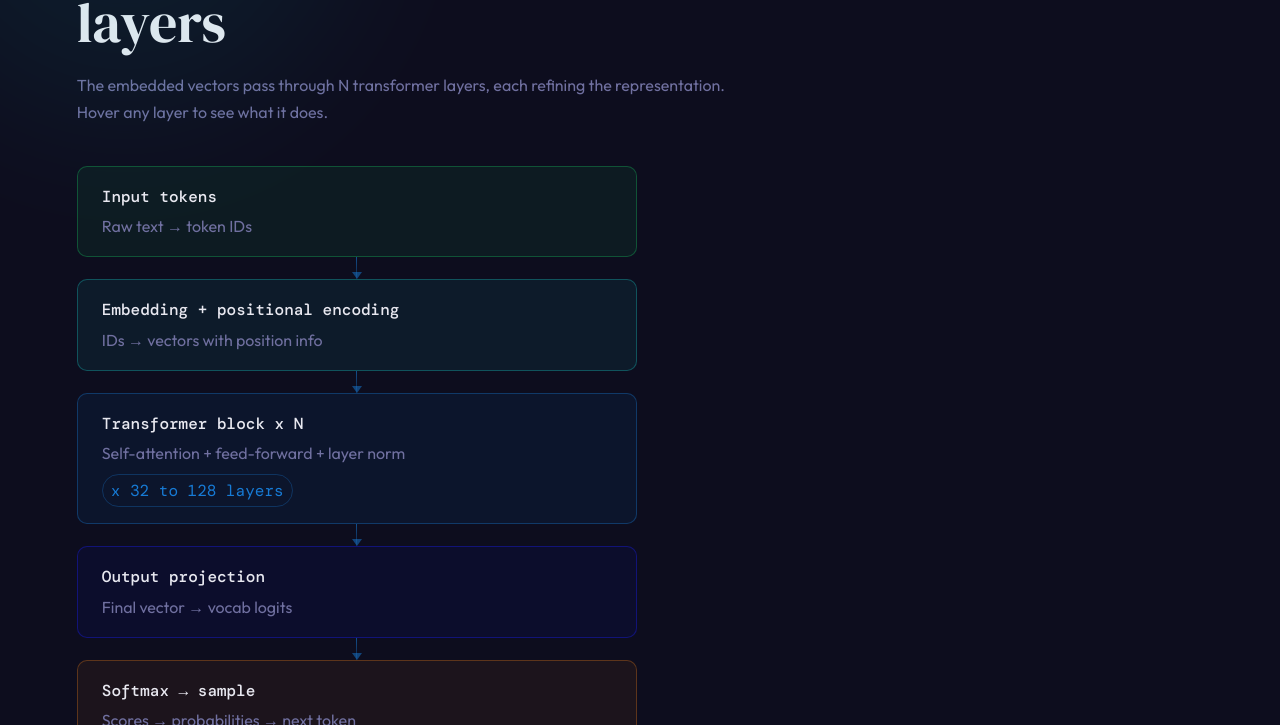
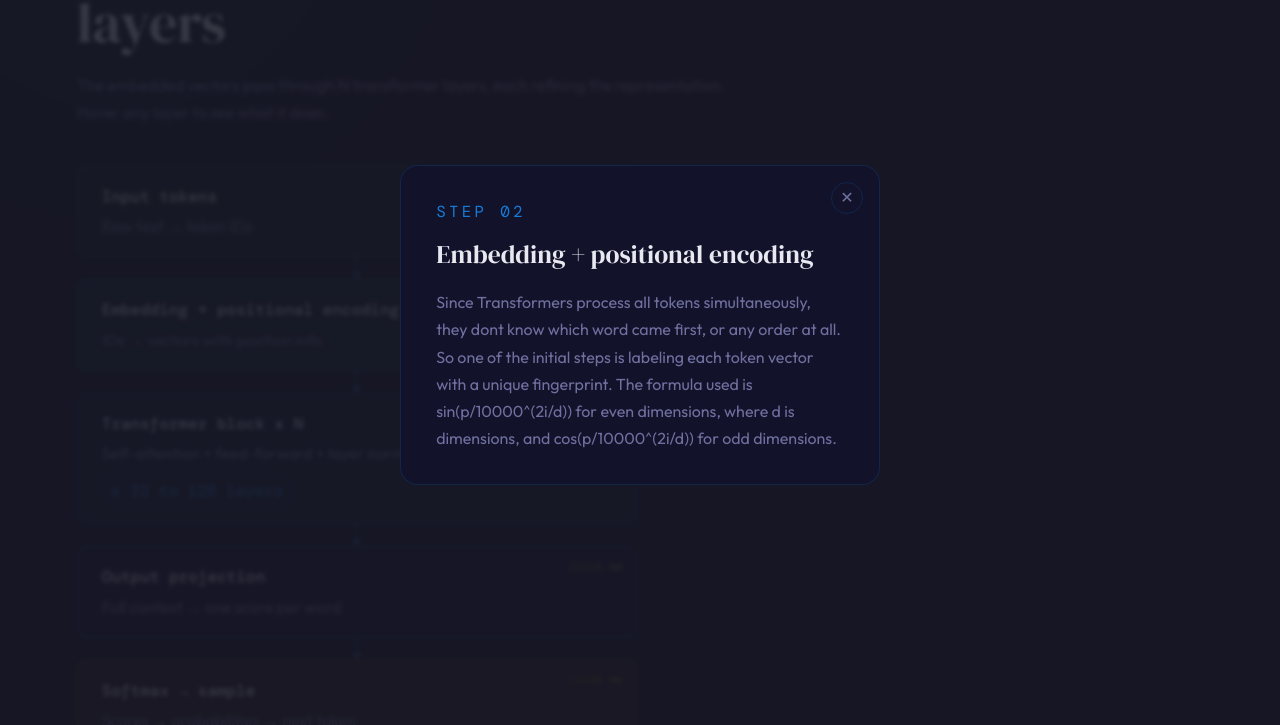
Before and after one commit to bluelijah/How-LLMs-Work, a plain HTML site: page index.html in a window 1280 px wide. Both pictures are taken after a click on the element 356 px from the left and 3127 px from the top of the page. Shown: the part 2802-3527 px from the top of the page. Drawn offline with nearby package versions, Linux system fonts and the light colour scheme; a web font is replaced by a local one.

Commit message:
section 4 completely up to date

```diff
--- a/index.html
+++ b/index.html
@@ -376,7 +376,6 @@ nav {
   transition: transform 0.2s, box-shadow 0.2s;
   position: relative;
 }
-.arch-layer:hover { transform: translateX(6px); }
 
 .arch-layer.blue  { background:rgba(23,123,214,0.08); border-color:rgba(23,123,214,0.35); }
 .arch-layer.indigo{ background:rgba(23,28,214,0.08);  border-color:rgba(23,28,214,0.45);  }
@@ -425,23 +424,76 @@ nav {
   white-space: nowrap;
 }
 
-.arch-tooltip {
+/* ── ARCH OVERLAY ───────────────────────────────────────── */
+.arch-overlay {
   display: none;
-  position: absolute;
-  left: calc(100% + 16px);
-  top: 0;
-  width: 220px;
+  position: fixed;
+  inset: 0;
+  z-index: 200;
+  background: rgba(25, 25, 38, 0.85);
+  backdrop-filter: blur(2px);
+  align-items: center;
+  justify-content: center;
+  padding: 2rem;
+}
+.arch-overlay.open { display: flex; }
+.arch-overlay-card {
   background: var(--surface2);
   border: 1px solid var(--border);
-  border-radius: var(--r);
-  padding: 0.9rem 1rem;
+  border-radius: var(--r-lg);
+  padding: 2rem 2.2rem;
+  max-width: 480px;
+  width: 100%;
+  position: relative;
+}
+.arch-overlay-num {
+  font-family: 'DM Mono', monospace;
+  font-size: 1rem;
+  color: var(--blue);
+  letter-spacing: 0.2em;
+  margin-bottom: 0.5rem;
+}
+.arch-overlay-title {
+  font-family: 'DM Serif Display', serif;
+  font-size: 1.6rem;
+  color: var(--text);
+  margin-bottom: 0.8rem;
+}
+.arch-overlay-desc {
   font-size: 1rem;
   color: var(--muted);
-  line-height: 1.6;
-  z-index: 10;
+  line-height: 1.7;
+  max-width: none;
+}
+.arch-overlay-close {
+  position: absolute;
+  top: 1rem; right: 1rem;
+  background: none;
+  border: 1px solid var(--border);
+  border-radius: 50%;
+  width: 32px; height: 32px;
+  color: var(--muted);
+  font-size: 1rem;
+  cursor: pointer;
+  display: flex;
+  align-items: center;
+  justify-content: center;
+  transition: border-color 0.2s, color 0.2s;
+}
+.arch-overlay-close:hover { border-color: var(--blue); color: var(--text); }
+
+.arch-tap-hint {
+  position: absolute;
+  top: 0.6rem;
+  right: 0.8rem;
+  font-family: 'DM Mono', monospace;
+  font-size: 0.7rem;
+  color: var(--yellow);
+  opacity: 0.6;
   pointer-events: none;
 }
-.arch-layer:hover .arch-tooltip { display: block; }
+.arch-tap-hint::after { content: 'click me'; }
+
 
 /* ── SECTION 4: ATTENTION ───────────────────────────────── */
 #attention { background: var(--bg); }
@@ -806,7 +858,6 @@ footer span { color: var(--blue); }
     .hero-grid { grid-template-columns: 1fr; }
     .hero-visual { display: none; }
     .training-loop { grid-template-columns: 1fr; }
-    .arch-tooltip { display: none !important; }
     .arch-repeat-badge { right: -70px; font-size: 1rem; }
     .token-btn {
         padding: 0.65rem 0.9rem;
@@ -821,6 +872,11 @@ footer span { color: var(--blue); }
     }
     #tok-ann-wrap {
         display: none !important;
+    }
+    .arch-tap-hint::after { content: 'tap me'; }
+        .attn-interp {
+
+        height: 132px;
     }
 }
 </style>
@@ -919,35 +975,45 @@ footer span { color: var(--blue); }
   <p class="reveal reveal-delay-2" style="margin-top:1rem">The embedded vectors pass through N transformer layers, each refining the representation. Hover any layer to see what it does.</p>
 
   <div class="arch-diagram reveal reveal-delay-3">
-    <div class="arch-layer green">
+  <div class="arch-layer green" onclick="openArchOverlay(0)">
+    <span class="arch-tap-hint"></span>
     <div class="arch-layer-title">Input tokens</div>
     <div class="arch-layer-sub">Raw text → token IDs</div>
-      <div class="arch-tooltip">Your prompt as a sequence of integers. "The cat" might be [464, 3797].</div>
   </div>
   <div class="arch-arrow"></div>
-    <div class="arch-layer cyan">
+  <div class="arch-layer cyan" onclick="openArchOverlay(1)">
+    <span class="arch-tap-hint"></span>
     <div class="arch-layer-title">Embedding + positional encoding</div>
     <div class="arch-layer-sub">IDs → vectors with position info</div>
-      <div class="arch-tooltip">Token IDs become dense vectors. A sine/cosine positional signal is added so the model knows token order.</div>
   </div>
   <div class="arch-arrow"></div>
-    <div class="arch-layer blue" style="position:relative">
+  <div class="arch-layer blue" onclick="openArchOverlay(2)">
+    <span class="arch-tap-hint"></span>
     <div class="arch-layer-title">Transformer block x N</div>
     <div class="arch-layer-sub">Self-attention + feed-forward + layer norm</div>
     <div class="arch-repeat-badge">x 32 to 128 layers</div>
-      <div class="arch-tooltip">Each block runs attention (tokens look at each other) then a feed-forward network. This is where reasoning happens.</div>
   </div>
   <div class="arch-arrow"></div>
-    <div class="arch-layer indigo">
+  <div class="arch-layer indigo" onclick="openArchOverlay(3)">
+    <span class="arch-tap-hint"></span>
     <div class="arch-layer-title">Output projection</div>
-      <div class="arch-layer-sub">Final vector → vocab logits</div>
-      <div class="arch-tooltip">The last token's vector gets multiplied by a weight matrix to produce one score per vocabulary entry.</div>
+    <div class="arch-layer-sub">Full context → one score per word</div>
   </div>
   <div class="arch-arrow"></div>
-    <div class="arch-layer orange">
+  <div class="arch-layer orange" onclick="openArchOverlay(4)">
+    <span class="arch-tap-hint"></span>
     <div class="arch-layer-title">Softmax → sample</div>
     <div class="arch-layer-sub">Scores → probabilities → next token</div>
-      <div class="arch-tooltip">Softmax converts raw scores into probabilities summing to 1. The model samples from this distribution to pick the next token.</div>
+  </div>
+</div>
+
+<!-- Overlay -->
+<div class="arch-overlay" id="archOverlay" onclick="closeArchOverlay(event)">
+  <div class="arch-overlay-card">
+    <button class="arch-overlay-close" onclick="closeArchOverlay()">✕</button>
+    <div class="arch-overlay-num" id="archOverlayNum"></div>
+    <div class="arch-overlay-title" id="archOverlayTitle"></div>
+    <div class="arch-overlay-desc" id="archOverlayDesc"></div>
   </div>
 </div>
 </section>
@@ -972,7 +1038,7 @@ footer span { color: var(--blue); }
   <div class="glow-orb" style="width:400px;height:400px;background:var(--blue);top:-80px;right:-80px;"></div>
   <div class="section-label reveal">05 - Generation</div>
   <h2 class="reveal reveal-delay-1">One token<br><em style="color:var(--blue);font-style:italic">at a time</em></h2>
-  <p class="reveal reveal-delay-2" style="margin-top:1rem">The model generates text autoregressively - it produces one token, appends it to the input, then runs the whole forward pass again. Every token is a fresh prediction.</p>
+  <p class="reveal reveal-delay-2" style="margin-top:1rem">The model generates text autoregressively: it produces one token, appends it to the input, then runs the whole forward pass again. Every token is a fresh prediction.</p>
 
   <div class="gen-demo reveal reveal-delay-3">
     <div class="gen-prompt">
@@ -986,7 +1052,6 @@ footer span { color: var(--blue); }
     <div class="gen-controls">
       <button class="gen-btn primary" onclick="startGeneration()">Generate</button>
       <button class="gen-btn" onclick="resetGeneration()">Reset</button>
-      <span class="gen-speed-label">token by token</span>
     </div>
   </div>
 </section>
@@ -1109,6 +1174,54 @@ footer span { color: var(--blue); }
 </footer>
 
 <script>
+
+/* ── ARCH OVERLAY ───────────────────────────────────────── */
+const archData = [
+  {
+    num: "STEP 01",
+    title: "Input tokens",
+    desc: "Your prompt is turned into a sequence of integers. \"The cat\" might be [464, 3797]."
+  },
+  {
+    num: "STEP 02",
+    title: "Embedding + positional encoding",
+    desc: "Since Transformers process all tokens simultaneously, they dont know which word came first, or any order at all. So one of the initial steps is labeling each token vector with a unique fingerprint. The formula used is sin(p/10000^(2i/d)) for even dimensions, where d is dimensions, and cos(p/10000^(2i/d)) for odd dimensions."
+  },
+  {
+    num: "STEP 03",
+    title: "Transformer block x N",
+    desc: "Each block runs attention (tokens exchange information) then a feed-forward network (each token is individually processed). Stacking many blocks lets meaning build up gradually, where early layers catch syntax, later layers catch reasoning."
+  },
+  {
+    num: "STEP 04",
+    title: "Output projection",
+    desc: "The last token has attended to everything before it, so its vector summarizes the full context. Multiplying it by a learned matrix (a container of vectors) produces one score per vocabulary word. The higher the score, the more likely the model thinks that word is next."
+  },
+  {
+    num: "STEP 05",
+    title: "Softmax → sample",
+    desc: "Softmax converts raw scores into probabilities that sum to 1. Rather than always picking the top one, the model samples, treating it like a weighted lottery. This is what gives it variability. Temperature controls how flat or sharp that distribution is."
+  },
+];
+
+function openArchOverlay(i) {
+  const d = archData[i];
+  document.getElementById('archOverlayNum').textContent = d.num;
+  document.getElementById('archOverlayTitle').textContent = d.title;
+  document.getElementById('archOverlayDesc').textContent = d.desc;
+  document.getElementById('archOverlay').classList.add('open');
+}
+
+function closeArchOverlay(e) {
+  if (!e || e.target === document.getElementById('archOverlay') || e.target.classList.contains('arch-overlay-close')) {
+    document.getElementById('archOverlay').classList.remove('open');
+  }
+}
+
+document.addEventListener('keydown', e => {
+  if (e.key === 'Escape') document.getElementById('archOverlay').classList.remove('open');
+});
+
 /* ── SCROLL REVEAL ─────────────────────────────────────── */
 const observer = new IntersectionObserver(entries => {
   entries.forEach(e => { if (e.isIntersecting) e.target.classList.add('visible'); });
```
Lines whose indentation alone changed are shown as unchanged.
